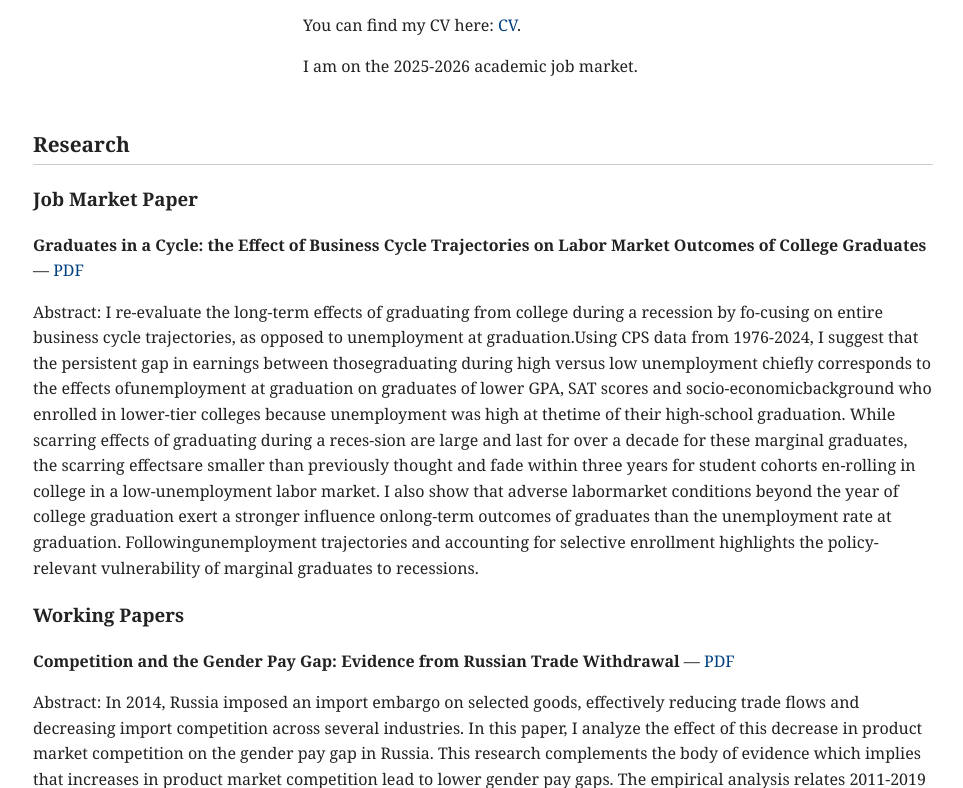
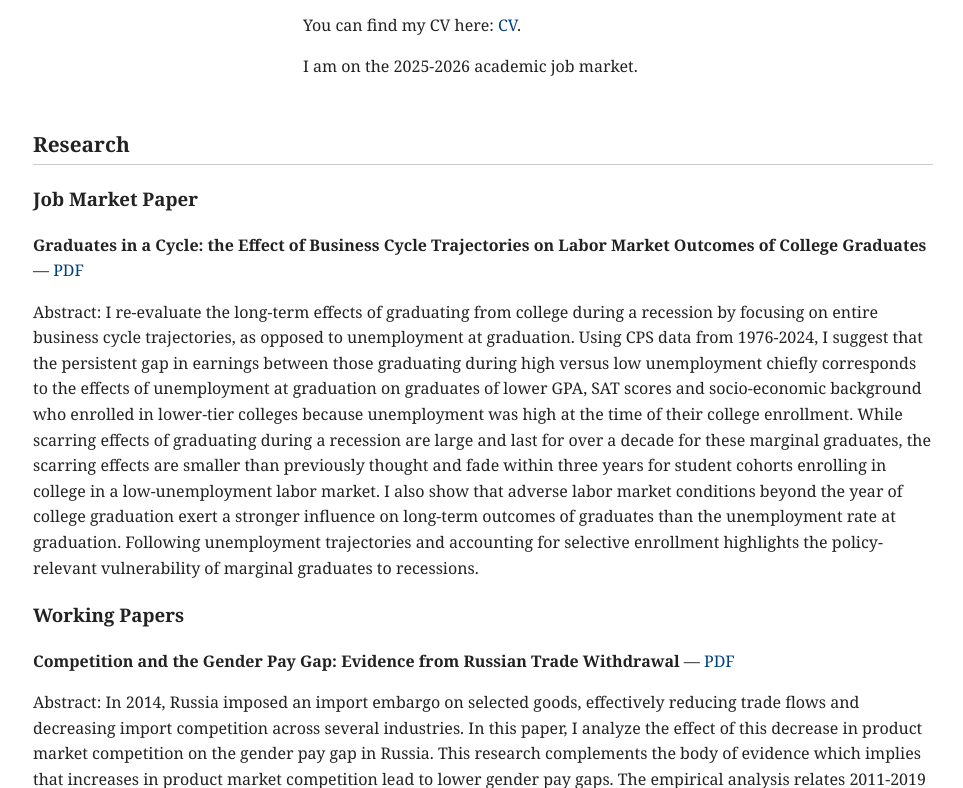
Before and after one commit to margarita-pavlova/margarita-pavlova.github.io, a plain HTML site: page index.html in a window 1280 px wide. Shown: the part 312-1100 px from the top of the page, without its empty margins (157-1120 px from the left). Drawn offline with Linux system fonts and the light colour scheme.

Commit message:
Update index.html

```diff
--- a/index.html
+++ b/index.html
@@ -112,7 +112,7 @@
 	  <h3>Job Market Paper</h3>
 	  <ul>
 	<li><strong>Graduates in a Cycle: the Effect of Business Cycle Trajectories on Labor Market Outcomes of College Graduates </strong> — <a href="https://www.dropbox.com/scl/fi/x0p0nir4vgc8r73astlft/JMP_Pavlova_October2025.pdf?rlkey=613w5lb07jj7s3bmaksefxjbz&st=jbb6udtv&dl=0">PDF</a>
-   <p>Abstract: I re-evaluate the long-term effects of graduating from college during a recession by fo-cusing on entire business cycle trajectories, as opposed to unemployment at graduation.Using CPS data from 1976-2024, I suggest that the persistent gap in earnings between thosegraduating during high versus low unemployment chiefly corresponds to the effects ofunemployment at graduation on graduates of lower GPA, SAT scores and socio-economicbackground who enrolled in lower-tier colleges because unemployment was high at thetime of their high-school graduation. While scarring effects of graduating during a reces-sion are large and last for over a decade for these marginal graduates, the scarring effectsare smaller than previously thought and fade within three years for student cohorts en-rolling in college in a low-unemployment labor market. I also show that adverse labormarket conditions beyond the year of college graduation exert a stronger influence onlong-term outcomes of graduates than the unemployment rate at graduation. Followingunemployment trajectories and accounting for selective enrollment highlights the policy-relevant vulnerability of marginal graduates to recessions.</p>
+   <p>Abstract: I re-evaluate the long-term effects of graduating from college during a recession by focusing on entire business cycle trajectories, as opposed to unemployment at graduation. Using CPS data from 1976-2024, I suggest that the persistent gap in earnings between those graduating during high versus low unemployment chiefly corresponds to the effects of unemployment at graduation on graduates of lower GPA, SAT scores and socio-economic background who enrolled in lower-tier colleges because unemployment was high at the time of their college enrollment. While scarring effects of graduating during a recession are large and last for over a decade for these marginal graduates, the scarring effects are smaller than previously thought and fade within three years for student cohorts enrolling in college in a low-unemployment labor market. I also show that adverse labor market conditions beyond the year of college graduation exert a stronger influence on long-term outcomes of graduates than the unemployment rate at graduation. Following unemployment trajectories and accounting for selective enrollment highlights the policy-relevant vulnerability of marginal graduates to recessions.</p>
     <h3>Working Papers</h3>
     <ul>
       <li><strong>Competition and the Gender Pay Gap: Evidence from Russian Trade Withdrawal</strong> — <a href="https://www.cerge-ei.cz/pdf/wp/Wp788.pdf">PDF</a>
```
